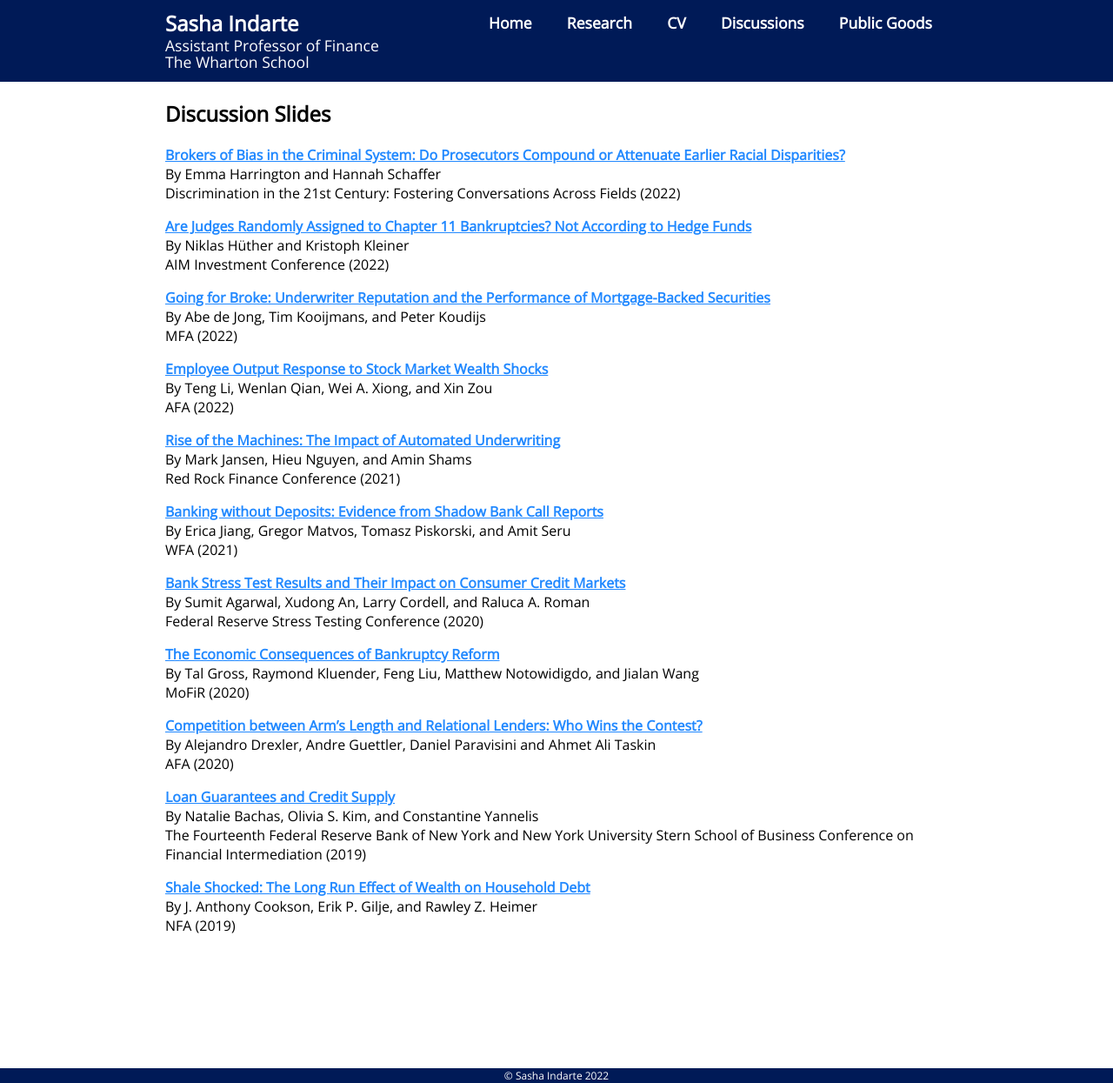
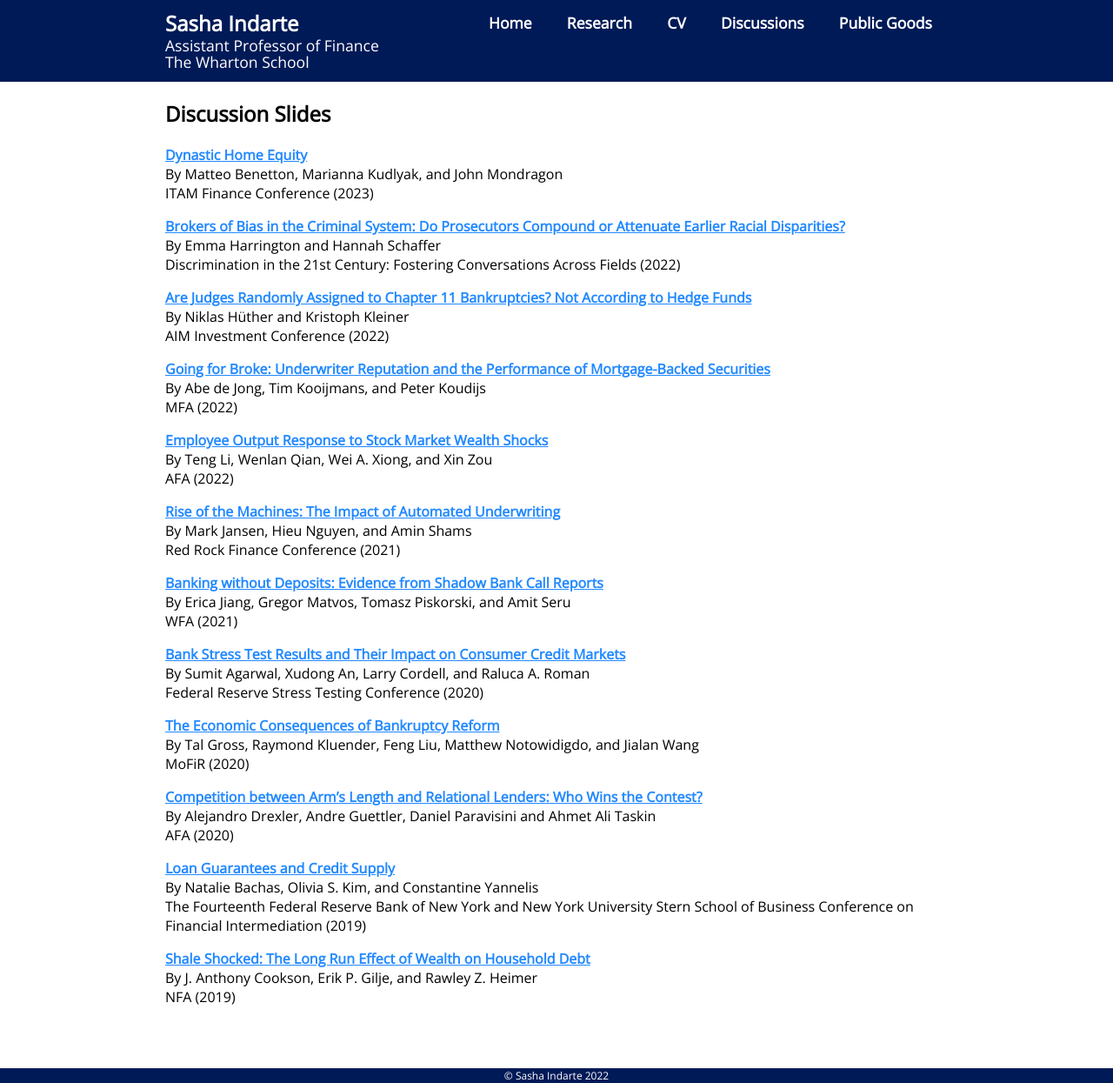
Before and after one commit to sashaindarte/sashaindarte.github.io, a Jekyll site: the page built from discussions/index.html, in a window 1280 px wide and 1245 px high. Shown: the whole window at 87% size. Built offline with Jekyll 4.4.1, drawn with Linux system fonts in a browser that asks for light colours.

Commit message:
added ITAM discussion

```diff
--- a/discussions/index.html
+++ b/discussions/index.html
@@ -8,6 +8,14 @@ title: Sasha Indarte - Discussions
 		<!-- Replication Resources  (use <br> in between)-->
 
     		<h2>Discussion Slides</h2>
+
+		<p> <a href = "https://sashaindarte.github.io/discussions/dynastic_heq_DISCUSSION_SI.pdf">
+			<u>Dynastic Home Equity</u></a>
+			<br>
+			By Matteo Benetton, Marianna Kudlyak, and John Mondragon
+			<br>
+			ITAM Finance Conference (2023)
+		</p>
 
 		<p> <a href = "https://sashaindarte.github.io/discussions/brokers_of_bias_DISCUSSION_SI.pdf">
 			<u>Brokers of Bias in the Criminal System: Do Prosecutors Compound or Attenuate Earlier Racial Disparities?</u></a>
```
